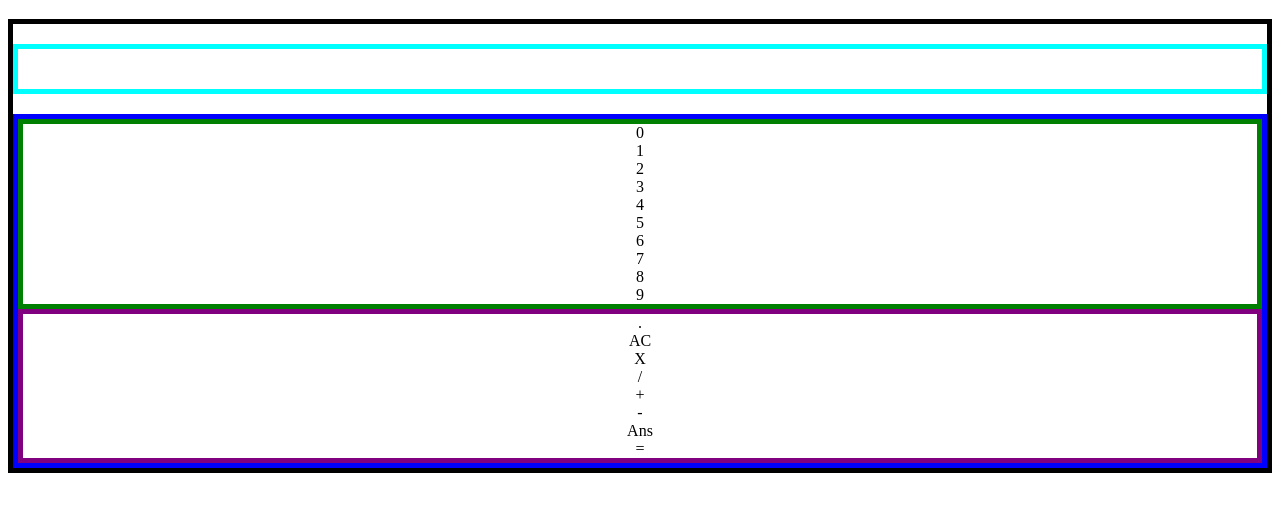
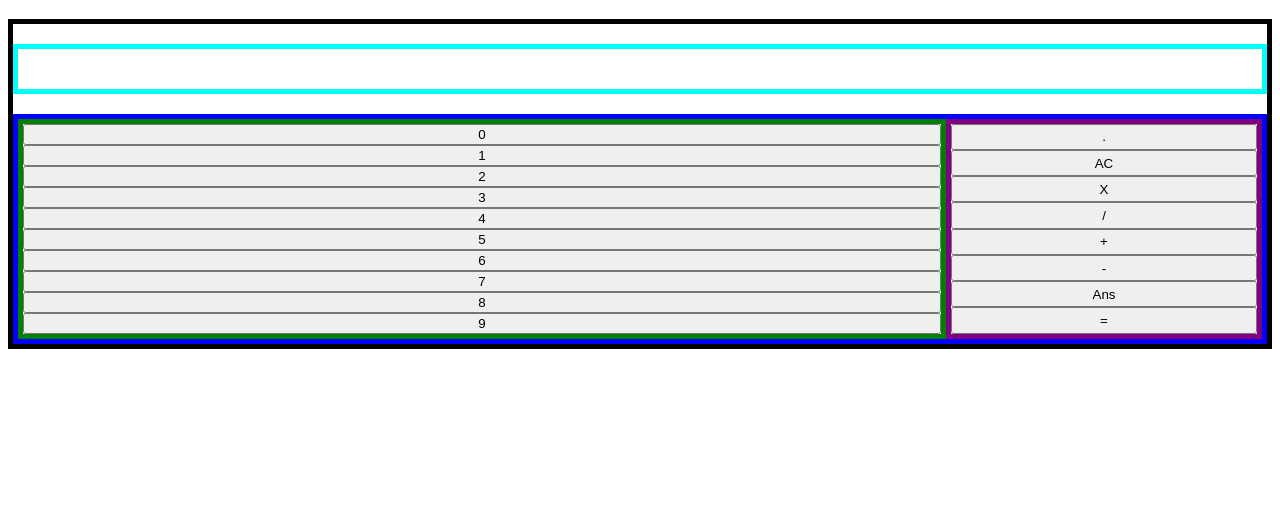
Before and after one commit to kaiorosa1/javascript-calculator-fcc, a plain HTML site: page index.html in a window 1280 px wide. Shown: the part 61-572 px from the top of the page. Drawn offline with nearby package versions, Linux system fonts and the light colour scheme.

Commit message:
add buttons to calc pad

```diff
--- a/css/style.css
+++ b/css/style.css
@@ -10,11 +10,16 @@
 }
 #pad {
   border: 5px solid blue;
+  display: flex;
 }
 #numbers {
   border: 5px solid green;
+  display: grid;
+  width: 75%;
 }
 
 #functionality {
   border: 5px solid purple;
+  display: grid;
+  width: 25%;
 }
--- a/js/index.js
+++ b/js/index.js
@@ -38,7 +38,6 @@ class Calculator extends React.Component {
 
   }
 
-  // fix this function
   setOperator(op) {
     this.setState({
       operators: op });
@@ -201,58 +200,58 @@ class CalculatorPad extends React.Component {
     return (
       React.createElement("div", { id: "pad" },
       React.createElement("div", { id: "numbers" },
-      React.createElement("div", { id: "zero", onClick: this.sendToDisplay, "data-value": "0" }, "0"),
+      React.createElement("button", { id: "zero", onClick: this.sendToDisplay, "data-value": "0" }, "0"),
 
 
-      React.createElement("div", { id: "one", onClick: this.sendToDisplay, "data-value": "1" }, "1"),
+      React.createElement("button", { id: "one", onClick: this.sendToDisplay, "data-value": "1" }, "1"),
 
 
-      React.createElement("div", { id: "two", onClick: this.sendToDisplay, "data-value": "2" }, "2"),
+      React.createElement("button", { id: "two", onClick: this.sendToDisplay, "data-value": "2" }, "2"),
 
 
-      React.createElement("div", { id: "three", onClick: this.sendToDisplay, "data-value": "3" }, "3"),
+      React.createElement("button", { id: "three", onClick: this.sendToDisplay, "data-value": "3" }, "3"),
 
 
-      React.createElement("div", { id: "four", onClick: this.sendToDisplay, "data-value": "4" }, "4"),
+      React.createElement("button", { id: "four", onClick: this.sendToDisplay, "data-value": "4" }, "4"),
 
 
-      React.createElement("div", { id: "five", onClick: this.sendToDisplay, "data-value": "5" }, "5"),
+      React.createElement("button", { id: "five", onClick: this.sendToDisplay, "data-value": "5" }, "5"),
 
 
-      React.createElement("div", { id: "six", onClick: this.sendToDisplay, "data-value": "6" }, "6"),
+      React.createElement("button", { id: "six", onClick: this.sendToDisplay, "data-value": "6" }, "6"),
 
 
-      React.createElement("div", { id: "seven", onClick: this.sendToDisplay, "data-value": "7" }, "7"),
+      React.createElement("button", { id: "seven", onClick: this.sendToDisplay, "data-value": "7" }, "7"),
 
 
-      React.createElement("div", { id: "eight", onClick: this.sendToDisplay, "data-value": "8" }, "8"),
+      React.createElement("button", { id: "eight", onClick: this.sendToDisplay, "data-value": "8" }, "8"),
 
 
-      React.createElement("div", { id: "nine", onClick: this.sendToDisplay, "data-value": "9" }, "9")),
+      React.createElement("button", { id: "nine", onClick: this.sendToDisplay, "data-value": "9" }, "9")),
 
 
 
       React.createElement("div", { id: "functionality" },
-      React.createElement("div", { id: "decimal", onClick: this.sendToDisplay, "data-value": "." }, "."),
+      React.createElement("button", { id: "decimal", onClick: this.sendToDisplay, "data-value": "." }, "."),
 
 
-      React.createElement("div", { id: "clear", onClick: this.clearDisplay }, "AC"),
+      React.createElement("button", { id: "clear", onClick: this.clearDisplay }, "AC"),
 
 
-      React.createElement("div", { id: "multiply", onClick: this.setOperation, "data-value": "*" }, "X"),
+      React.createElement("button", { id: "multiply", onClick: this.setOperation, "data-value": "*" }, "X"),
 
 
-      React.createElement("div", { id: "divide", onClick: this.setOperation, "data-value": "/" }, "/"),
+      React.createElement("button", { id: "divide", onClick: this.setOperation, "data-value": "/" }, "/"),
 
 
-      React.createElement("div", { id: "add", onClick: this.setOperation, "data-value": "+" }, "+"),
+      React.createElement("button", { id: "add", onClick: this.setOperation, "data-value": "+" }, "+"),
 
 
-      React.createElement("div", { id: "subtract", onClick: this.setOperation, "data-value": "-" }, "-"),
+      React.createElement("button", { id: "subtract", onClick: this.setOperation, "data-value": "-" }, "-"),
 
 
-      React.createElement("div", null, "Ans"),
-      React.createElement("div", { id: "equals", onClick: this.getResult, "data-value": "=" }, "="))));
+      React.createElement("button", null, "Ans"),
+      React.createElement("button", { id: "equals", onClick: this.getResult, "data-value": "=" }, "="))));
 
 
 
```
Also changed, not shown: 1 other file.
